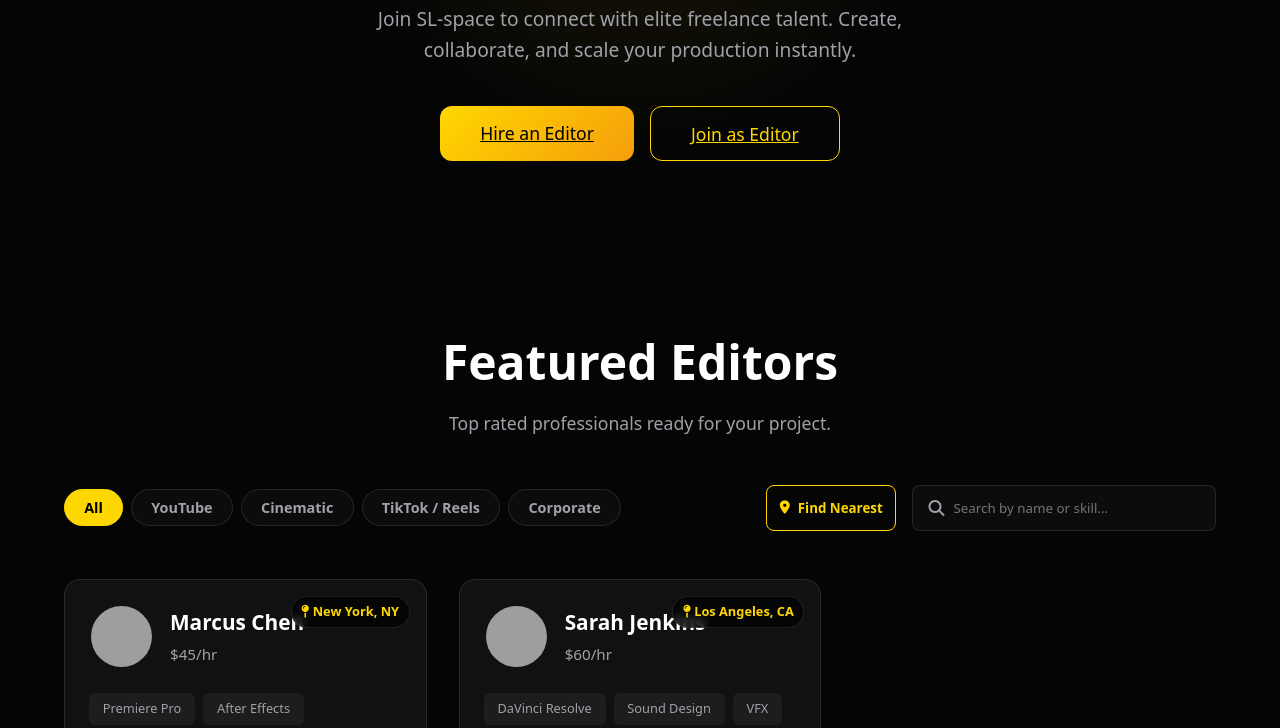
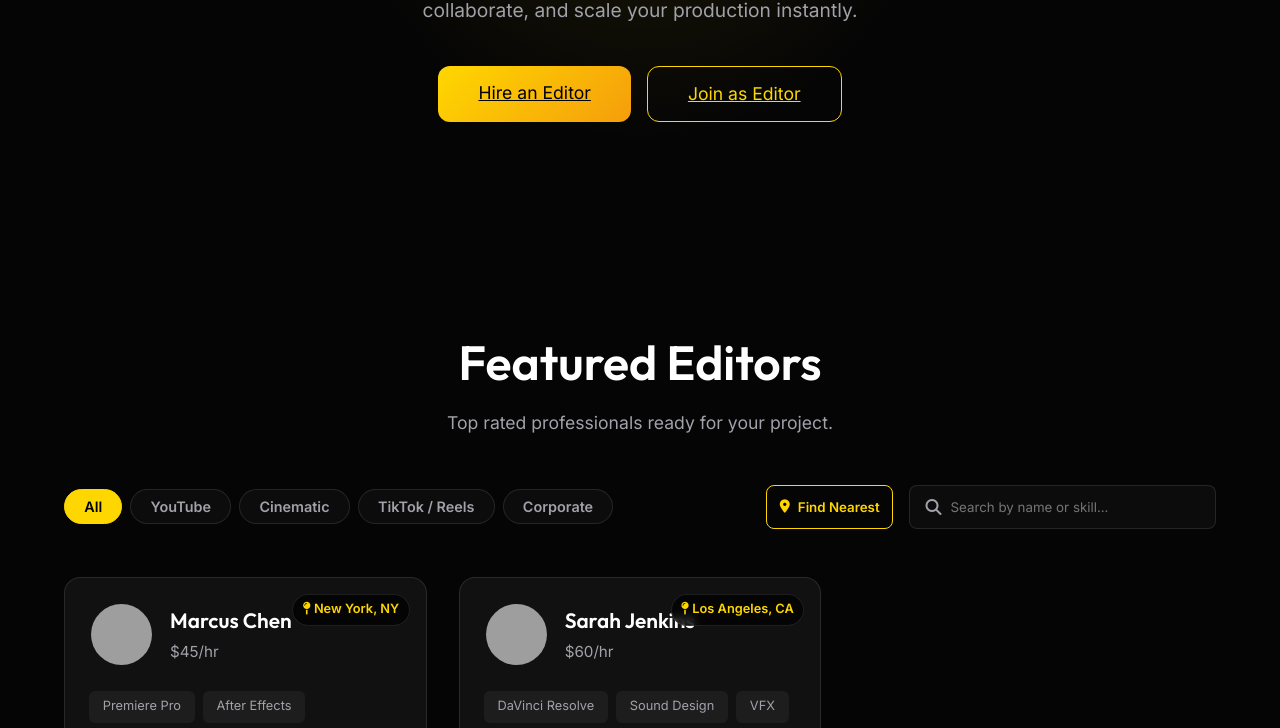
Before and after one commit to salimtkms-cell/Salixframe-website, a website: page index.html in a window 1280 px wide. Shown: the part 556-1284 px from the top of the page. Drawn offline with Linux system fonts and the light colour scheme; no server answers; grey boxes are pictures that could not be loaded.

Commit message:
Update project fonts to Outfit and Inter for a premium look

```diff
--- a/styles.css
+++ b/styles.css
@@ -1,3 +1,5 @@
+@import url('https://fonts.googleapis.com/css2?family=Inter:wght@300;400;500;600&family=Outfit:wght@500;600;700;800&display=swap');
+
 :root {
     --bg-main: #050505;
     --bg-secondary: #111111;
@@ -14,8 +16,8 @@
     --accent-secondary: #F59E0B;
     --accent-gradient: linear-gradient(135deg, var(--accent-primary), var(--accent-secondary));
 
-    --font-heading: system-ui, -apple-system, BlinkMacSystemFont, "Segoe UI", Roboto, Helvetica, Arial, sans-serif;
-    --font-body: system-ui, -apple-system, BlinkMacSystemFont, "Segoe UI", Roboto, Helvetica, Arial, sans-serif;
+    --font-heading: 'Outfit', sans-serif;
+    --font-body: 'Inter', sans-serif;
 
     --transition: all 0.4s cubic-bezier(0.16, 1, 0.3, 1);
 }
```
